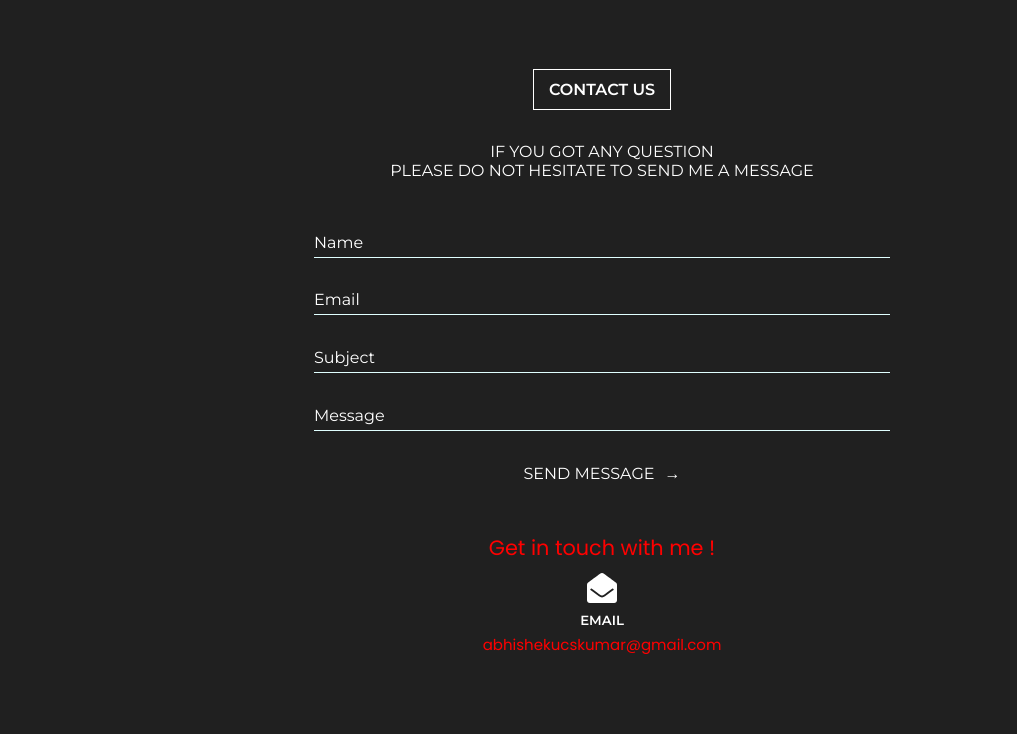
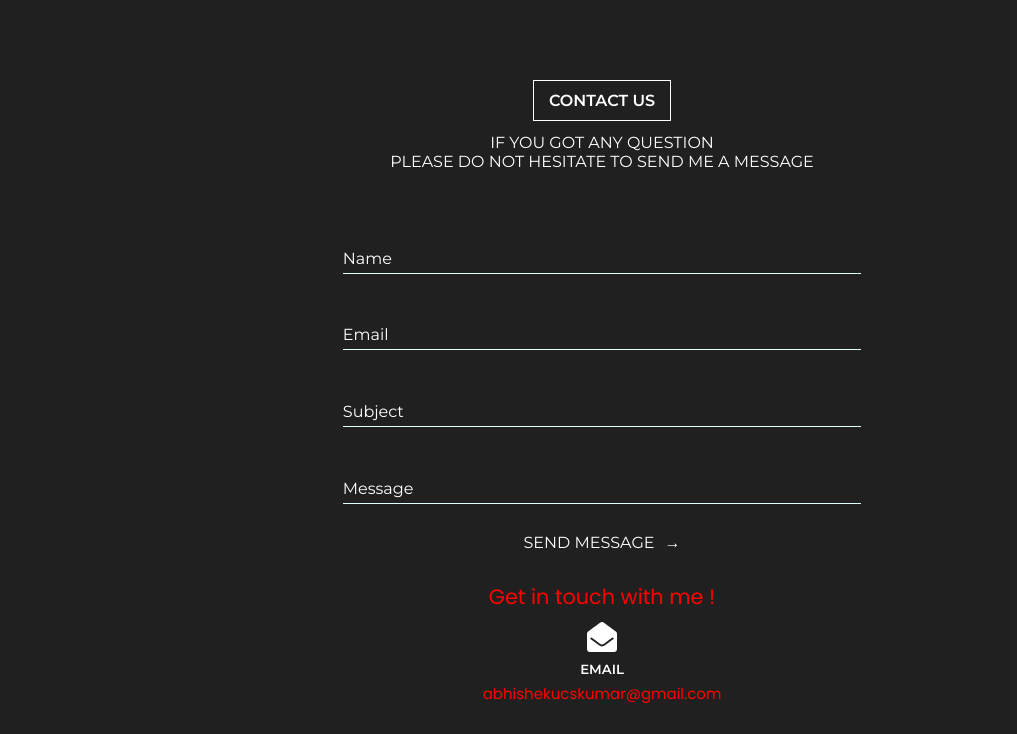
Before and after one commit to Abhishekucs/Abhishek.github.io, a website: page website/contact.html in a window 1280 px wide. Shown: the part 56-790 px from the top of the page, without its empty margins (38-1055 px from the left). Drawn offline with nearby package versions, Linux system fonts and the light colour scheme.

Commit message:
new update

```diff
--- a/website/css/contact.scss
+++ b/website/css/contact.scss
@@ -176,9 +176,14 @@ main{
     // left: 50%;
     // top: 50%;
     // transform: translate(-50%,-50%);
+    display: grid;
+    grid-template-columns: 5% 1fr 5%;
+    grid-template-rows: 10% 10% 1fr 20%;
     .contact-info{
-        position: relative;
-        top: 0%;
+        grid-column: 2/3;
+        grid-row: 1/2;
+        // position: relative;
+        // top: 0%;
         color: white;
         text-transform: uppercase;
         display: flex;
@@ -192,10 +197,12 @@ main{
         }
     }
     .message{
-        position: relative;
-        top: 5%;
-        left: 50%;
-        transform: translatex(-50%);
+        grid-column: 2/3;
+        grid-row: 2/3;
+        // position: relative;
+        // top: 5%;
+        // left: 50%;
+        // transform: translatex(-50%);
         // width: 100%;
         text-align: center;
         text-transform: uppercase;
@@ -207,46 +214,84 @@ main{
     }
 
         .form{
+            grid-column: 2/3;
+            grid-row: 3/4;
         //    width: 85%;
-           min-height:45%;
-           position: relative;
-           top: 10%;
-           left: 50%;
-           transform: translatex(-50%);
+        //    min-height:45%;
+        //    position: relative;
+        //    top: 10%;
+        //    left: 50%;
+        //    transform: translatex(-50%);
+            display: grid;
+            grid-template-rows: repeat(5 , 1fr);
+            grid-template-columns: 1fr;
            overflow: hidden;
-           section{
-               width: 100%;
-               height: 30px;
-               margin-top: 1em;
+           section:nth-child(1){
+               grid-column: 1/2;
+               grid-row: 1/2;
+            //    margin-bottom: 10px;
+               position: relative;
+            //    width: 100%;
+            //    height: 30px;
+            //    margin-top: 1em;
            }
-           .name-info{
-               position: absolute;
-               top: 0;
-               left: 0;
+           section:nth-child(2){
+            grid-column: 1/2;
+            grid-row: 2/3;
+            // margin-bottom: 10px;
+            position: relative;
            }
-           .email-info{
-               position: absolute;
-               top: 20%;
-               left: 0;
+           section:nth-child(3){
+            grid-column: 1/2;
+            grid-row: 3/4;
+            // margin-bottom: 10px;
+            position: relative;
            }
-           .message-info{
-               position: absolute;
-               top: 60%;
-               left: 0;
+           section:nth-child(4){
+            grid-column: 1/2;
+            grid-row: 4/5;
+            // margin-bottom: 10px;
+            position: relative;
+           }
+        //    section:nth-child(5){
+        //     grid-column: 1/2;
+        //     grid-row: 5/6;
+        //     position: relative;
+        //    }
+        //    .name-info{
+        //     //    position: absolute;
+        //     //    top: 0;
+        //     //    left: 0;
+        //    }
+        //    .email-info{
+        //        position: absolute;
+        //        top: 20%;
+        //        left: 0;
+        //    }
+        //    .message-info{
+        //        position: absolute;
+        //        top: 60%;
+        //        left: 0;
 
-           }
-           .subject-info{
-               position: absolute;
-               top: 40%;
-               left: 0;
-           }
+        //    }
+        //    .subject-info{
+        //        position: absolute;
+        //        top: 40%;
+        //        left: 0;
+        //    }
            .submit-btn{
-               position: absolute;
-               top: 80%;
-               left: 0;
+            //    position: absolute;
+            //    top: 80%;
+            //    left: 0;
+            grid-column: 1/2;
+            grid-row: 5/6;
+            margin: 10px 0;
                .btn{
+                position: relative;
+                   box-sizing: border-box;
+                   padding: 10px 0;
                    width: 100%;
-                   height: 30px;
+                    height: 100%;
                    font-family: 'Montserrat';
                    font-weight: lighter;
                    font-size: 16px;
@@ -255,6 +300,7 @@ main{
                    outline: none;
                    background: none;
                    color: white;
+                   z-index: 3;
                }
                .btn::after{
                    content: "→";
@@ -263,11 +309,11 @@ main{
                }
                .btn::before{
                    background: red;
-                   content: " ";
+                   content: "";
                    position: absolute;
                     top: 0%;
                     left: 50%;
-                    transform: translate(-50%);
+                    transform: translateX(-50%);
                     transition: all 0.6s ease;
                     z-index: -1;
                     width: 0%;
@@ -279,11 +325,14 @@ main{
 
            }
             input{
+                position: absolute;
+                top: 0%;
+                left: 0%;
                 box-sizing: border-box;
                 width: 100%;
                 height: 100%;
                 color: red;
-                padding-top: 10px;
+                padding-top: 3.75rem;
                 background: #202020;
                 border: none;
                 outline: none;
@@ -291,10 +340,12 @@ main{
                 font-family: 'Montserrat';
             }
             label{
+                // display: none;
+                box-sizing: border-box;
                 position: absolute;
                 top: 0%;
-                bottom: 0;
                 left: 0;
+                background: none;
                 box-sizing: border-box;
                 width: 100%;
                 height: 100%;
@@ -305,7 +356,7 @@ main{
             label::after{
                 content: " ";
                 position: absolute;
-                top: 1px;
+                top: 2px;
                 left: 0;
                 bottom: 0px;
                 box-sizing: border-box;
@@ -322,7 +373,7 @@ main{
                 transition: all 0.3s ease;
             }
             input:focus + .label-name .content-name, input:valid + .label-name .content-name,input:focus + .label-email .content-email, input:valid + .label-email .content-email,input:focus + .label-message .content-message, input:valid + .label-message .content-message,input:focus + .label-subject .content-subject, input:valid + .label-subject .content-subject{
-                transform: translateY(-140%);
+                transform: translateY(-150%);
                 font-size: 14px;
                 color: red;
             }
@@ -331,12 +382,14 @@ main{
             }
         }
         .touch{
-            position: relative;
+            grid-column: 2/3;
+            grid-row: 4/5;
+            // position: relative;
             // width: 100%;
             // height: 20vh;
             overflow: hidden;
-            top: 15%;
-            left: 0;
+            // top: 15%;
+            // left: 0;
             color: red;
             text-align: center;
             box-sizing: border-box;
```
Also changed, not shown: website/css/contact.css, 1 other file.
